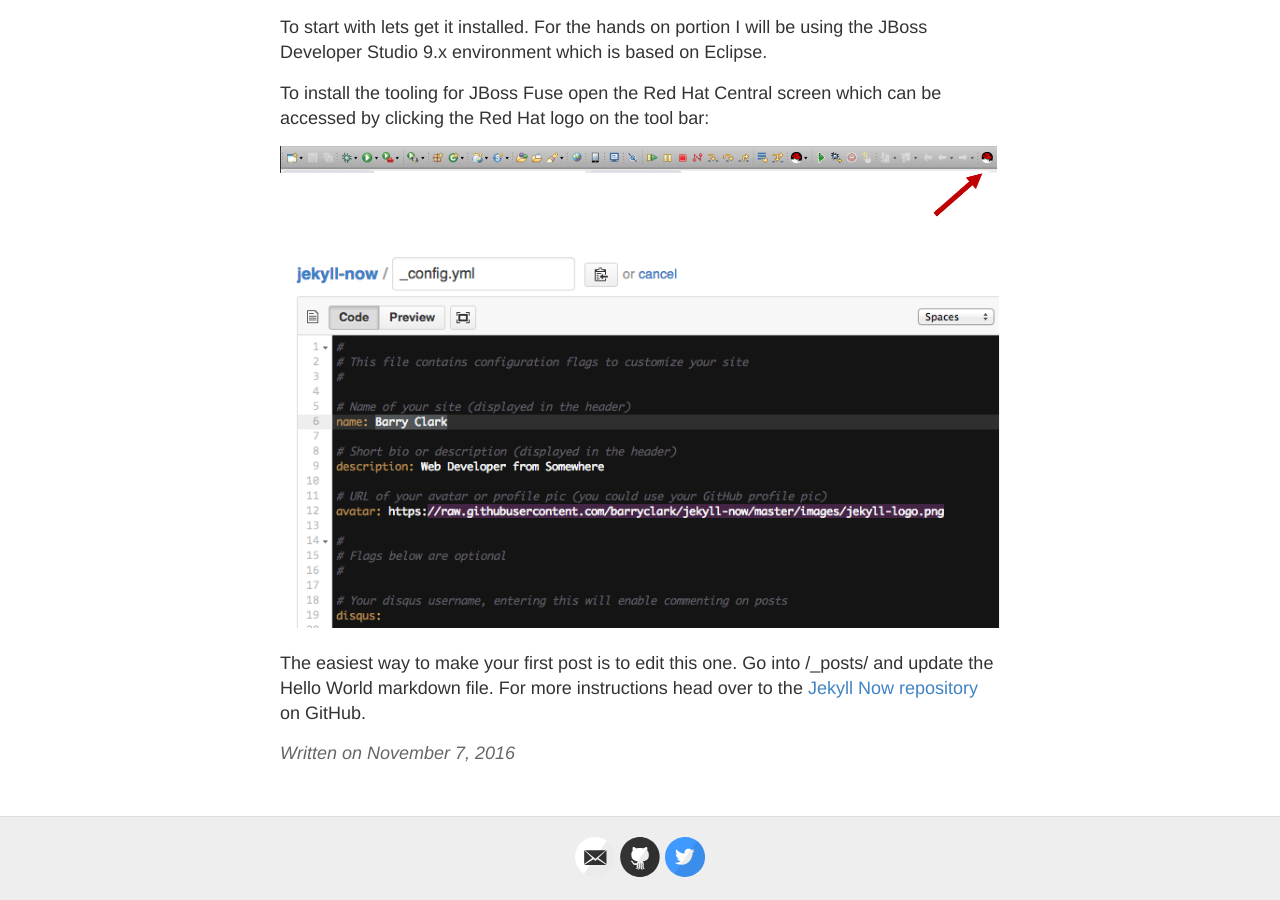
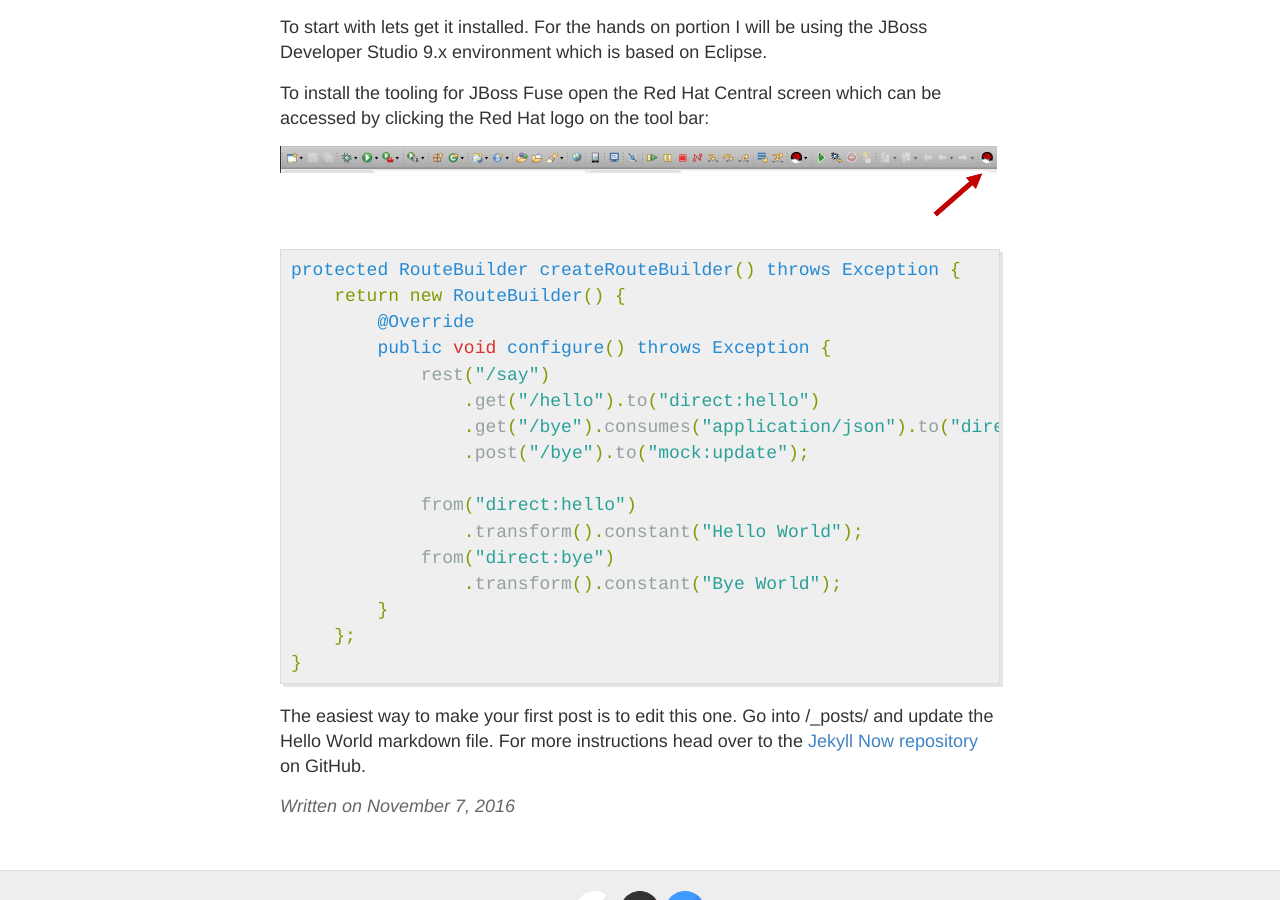
Before and after one commit to sully6768/sully6768.github.io, a Jekyll site: the page built from _posts/2016-11-7-JBoss-Fuse-6.3-Updates.md, in a window 1280 px wide and 900 px high, scrolled down 604 px. Built offline with Jekyll 4.4.1, drawn with Linux system fonts in a browser that asks for light colours.

```diff
--- a/_posts/2016-11-7-JBoss-Fuse-6.3-Updates.md
+++ b/_posts/2016-11-7-JBoss-Fuse-6.3-Updates.md
@@ -24,8 +24,23 @@ To install the tooling for JBoss Fuse open the Red Hat Central screen which can
 
 ![Red Hat Central Button]({{ site.baseurl }}/images/20161107/toolbar-rhcentral-pointer.png)
 
+{% highlight java %}
+protected RouteBuilder createRouteBuilder() throws Exception {
+    return new RouteBuilder() {
+        @Override
+        public void configure() throws Exception {
+            rest("/say")
+                .get("/hello").to("direct:hello")
+                .get("/bye").consumes("application/json").to("direct:bye")
+                .post("/bye").to("mock:update");
 
-
-![_config.yml]({{ site.baseurl }}/images/config.png)
+            from("direct:hello")
+                .transform().constant("Hello World");
+            from("direct:bye")
+                .transform().constant("Bye World");
+        }
+    };
+}
+{% endhighlight %}
 
 The easiest way to make your first post is to edit this one. Go into /_posts/ and update the Hello World markdown file. For more instructions head over to the [Jekyll Now repository](https://github.com/barryclark/jekyll-now) on GitHub.
```
